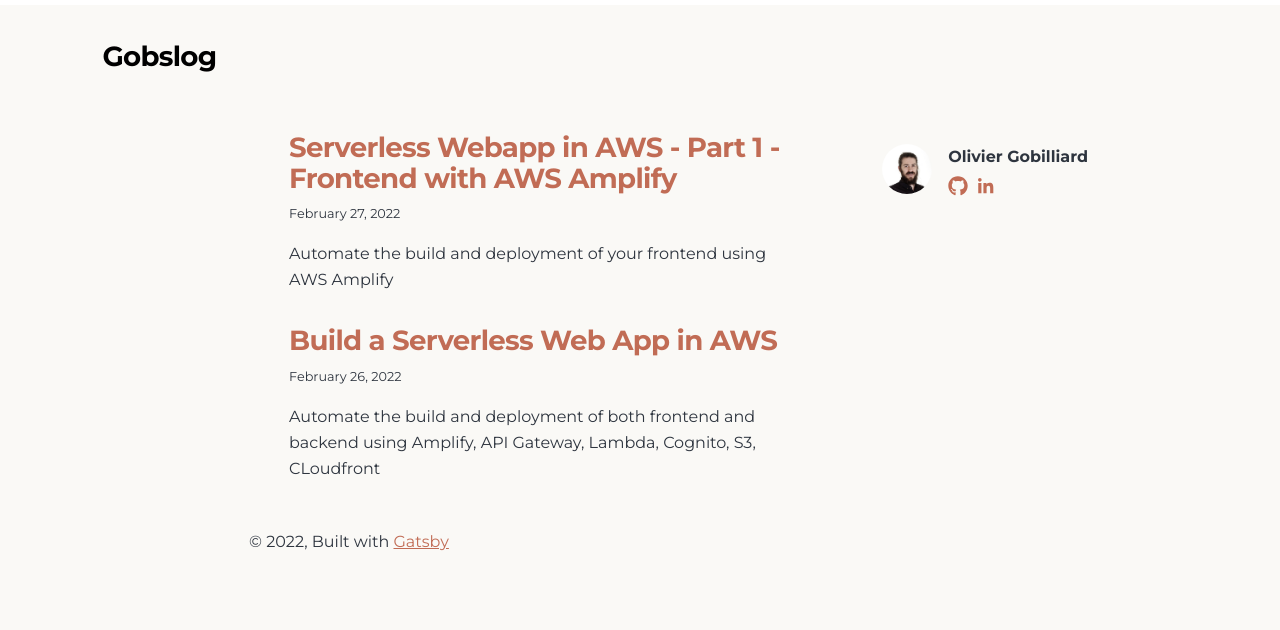
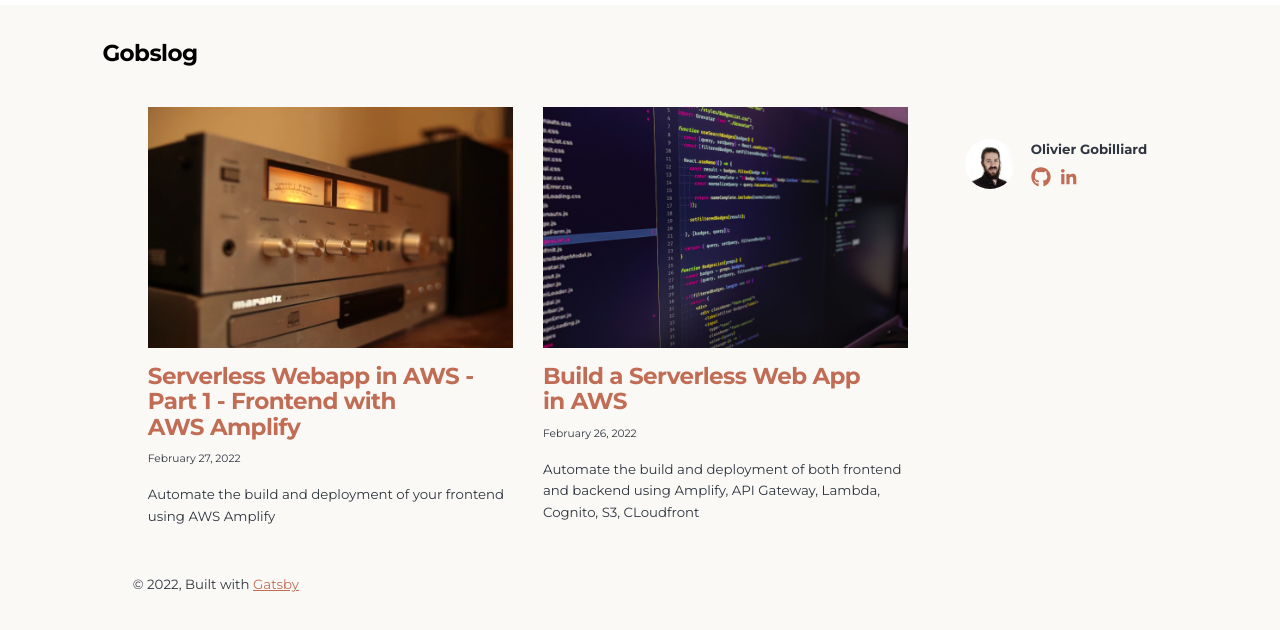
Before and after one commit to oliviergob/gobslog.com, a Gatsby site: page / in a window 1280 px wide. Built offline with nearby package versions, Linux system fonts and the light colour scheme; Gatsby itself is replaced by a stand-in of ours.

Commit message:
Using tiles on the front-page

```diff
--- a/content/blog/20220226-build-webapp-aws/index.md
+++ b/content/blog/20220226-build-webapp-aws/index.md
@@ -2,6 +2,7 @@
 title: Build a Serverless Web App in AWS
 date: "2022-02-26T00:48:03.284Z"
 description: "Automate the build and deployment of both frontend and backend using Amplify, API Gateway, Lambda, Cognito, S3, CLoudfront"
+image: ./webapp-react-unsplash.png
 ---
 
 * Getting started with Amplify for automated Frontend deployment
--- a/content/blog/20220227-deploy-frontend-amplify/index.md
+++ b/content/blog/20220227-deploy-frontend-amplify/index.md
@@ -2,7 +2,7 @@
 title: Serverless Webapp in AWS - Part 1 - Frontend with AWS Amplify
 date: "2022-02-27T09:02:22.284Z"
 description: "Automate the build and deployment of your frontend using AWS Amplify"
-image: ./amplifier.jpg
+image: ./amplifier.png
 ---
 
 In this tutorial we will do two things:
--- a/src/components/layout.js
+++ b/src/components/layout.js
@@ -13,15 +13,15 @@
 const SplitLayout = styled.div`
   display: flex;
   justify-content: center;
-  width: 70%;
+  width: 85%;
   margin: auto;
 `
 
 const ScrollBar = styled(SimpleBar)`
   max-height: 87vh;
   overflowX: hidden;
-  min-width: 45vw;
-  max-width: 45vw;
+  min-width: 65vw;
+  max-width: 65vw;
 `
 
 const ScrollContainer = styled.div`
@@ -37,10 +37,9 @@
       <StyledMain>
         <Header title={title}/>
         <SplitLayout>
-          <div className="global-wrapper" data-is-root-path={isRootPath}>
             <ScrollBar>
               <ScrollContainer>
-                <main>{children}</main>
+                {children}
               </ScrollContainer>
               <footer>
                 © {new Date().getFullYear()}, Built with
@@ -48,7 +47,6 @@
                 <a href="https://www.gatsbyjs.com">Gatsby</a>
               </footer>
             </ScrollBar>
-          </div>
           <aside>
             <Bio />
           </aside>
--- a/src/pages/index.js
+++ b/src/pages/index.js
@@ -3,6 +3,24 @@
 
 import Layout from "../components/layout"
 import Seo from "../components/seo"
+import styled from "styled-components"
+import { GatsbyImage, getImage } from "gatsby-plugin-image"
+
+const SplitLayout = styled.div`
+  display: flex;
+  flex-wrap: wrap;
+  justify-content: center;
+  width: 100%;
+  margin: auto;
+`
+const Tile = styled.div`
+  flex: 0 0 50%;
+  max-width: 50%;
+  position: relative;
+  width: 100%;
+  padding-right: 15px;
+  padding-left: 15px;
+`
 
 const BlogIndex = ({ data, location }) => {
   const siteTitle = data.site.siteMetadata?.title || `Title`
@@ -25,18 +43,23 @@
   return (
     <Layout location={location} title={siteTitle}>
       <Seo title="All posts" />
-      <ol style={{ listStyle: `none` }}>
+      <SplitLayout>
+
+
         {posts.map(post => {
           const title = post.frontmatter.title || post.fields.slug
+          const image = getImage(post.frontmatter.image)
+
 
           return (
-            <li key={post.fields.slug}>
+            <Tile key={post.fields.slug}>
               <article
                 className="post-list-item"
                 itemScope
                 itemType="http://schema.org/Article"
               >
                 <header>
+                  <GatsbyImage image={image} />
                   <h2>
                     <Link to={post.fields.slug} itemProp="url">
                       <span itemProp="headline">{title}</span>
@@ -53,10 +76,10 @@
                   />
                 </section>
               </article>
-            </li>
+            </Tile>
           )
         })}
-      </ol>
+      </SplitLayout>
     </Layout>
   )
 }
@@ -80,6 +103,12 @@
           date(formatString: "MMMM DD, YYYY")
           title
           description
+          image {
+
+            childImageSharp {
+              gatsbyImageData(formats: [AUTO, WEBP, AVIF])
+            }
+          }
         }
       }
     }
--- a/src/style.css
+++ b/src/style.css
@@ -11,7 +11,7 @@
   --maxWidth-3xl: 48rem;
   --maxWidth-4xl: 56rem;
   --maxWidth-full: "100%";
-  --maxWidth-wrapper: var(--maxWidth-2xl);
+  --maxWidth-wrapper: var(--maxWidth-4xl);
   --spacing-px: "1px";
   --spacing-0: 0;
   --spacing-1: 0.25rem;
@@ -46,13 +46,14 @@
   --lineHeight-normal: 1.5;
   --lineHeight-relaxed: 1.625;
   /* 1.200 Minor Third Type Scale */
-  --fontSize-0: 0.833rem;
-  --fontSize-1: 1rem;
-  --fontSize-2: 1.2rem;
-  --fontSize-3: 1.44rem;
-  --fontSize-4: 1.728rem;
-  --fontSize-5: 2.074rem;
-  --fontSize-6: 2.488rem;
+  --fontSize-0: 0.733rem;
+  --fontSize-1: 0.833rem;
+  --fontSize-2: 1rem;
+  --fontSize-3: 1.2rem;
+  --fontSize-4: 1.44rem;
+  --fontSize-5: 1.728rem;
+  --fontSize-6: 2.074rem;
+  --fontSize-7: 2.488rem;
   --fontSize-7: 2.986rem;
   --color-primary: #C16C55;
   --color-text: #2e353f;
@@ -125,6 +126,8 @@
 
 h2 {
   font-size: var(--fontSize-3);
+  padding-top: var(--spacing-4);
+  color: var(--color-primary);
 }
 
 h3 {
@@ -241,7 +244,7 @@
 /* Custom classes */
 
 .global-wrapper {
-  margin: var(--spacing-0) auto;
+  margin: var(--spacing-0) ;
   max-width: var(--maxWidth-wrapper);
   padding: var(--spacing-5) var(--spacing-2) var(--spacing-2);
 }
```
Also changed, not shown: src/templates/blog-post.js (+9 -2 lines), content/blog/20220226-build-webapp-aws/webapp-react-unsplash.png (added), content/blog/20220227-deploy-frontend-amplify/amplifier.jpg (deleted), content/blog/20220227-deploy-frontend-amplify/amplifier.png (added).
